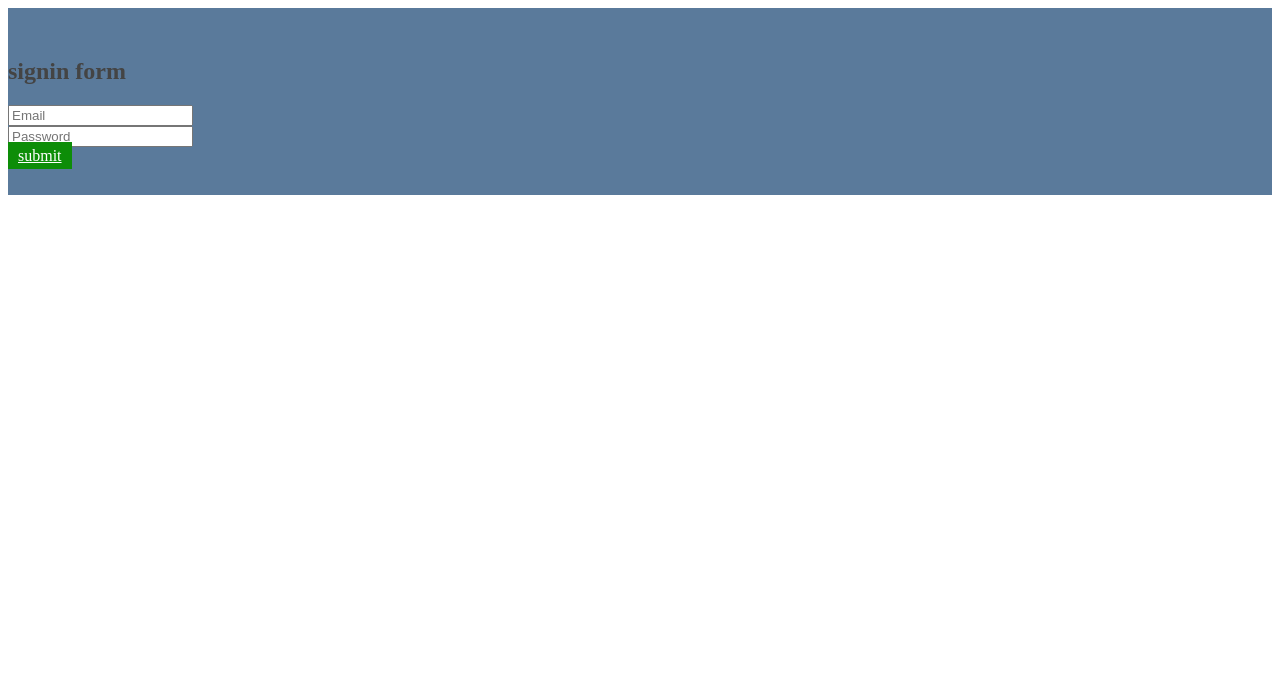
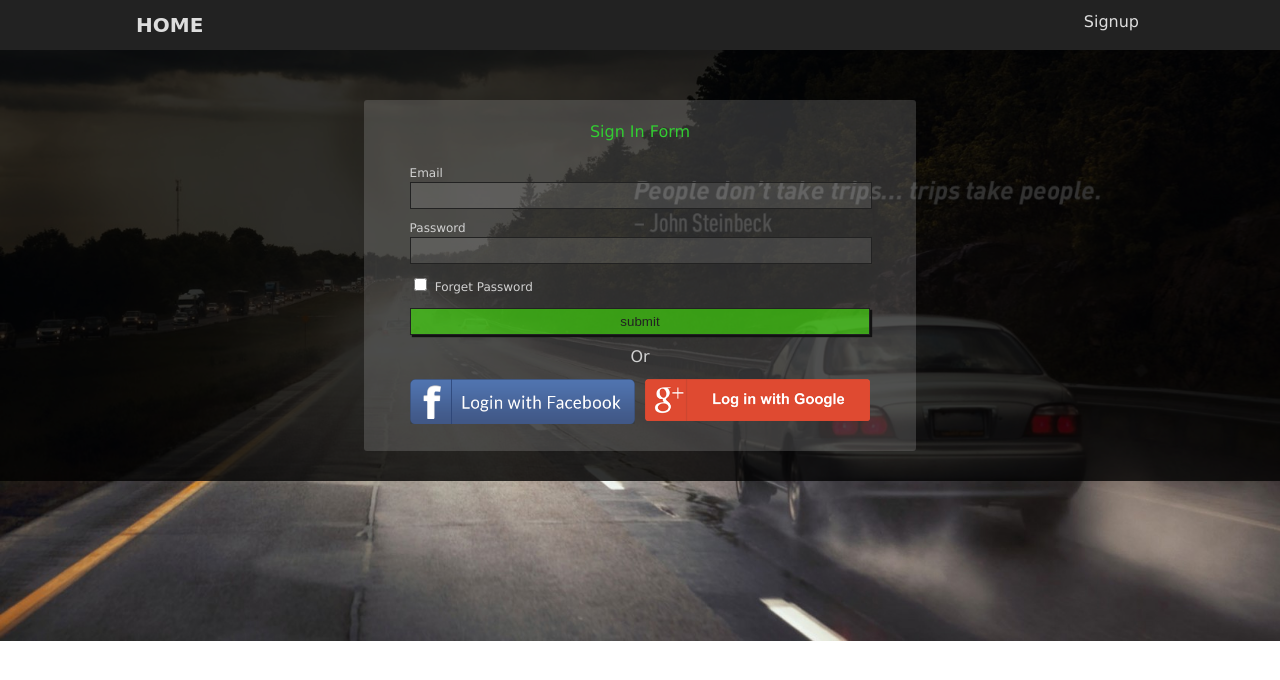
Before and after one commit to Luckzman/Ride-My-Way, a website: page UI/signin-form.html in a window 1280 px wide. Drawn offline with Linux system fonts and the light colour scheme.

Commit message:
apply ui changes to signin form

```diff
--- a/UI/css/reuse.css
+++ b/UI/css/reuse.css
@@ -18,30 +18,34 @@ a {
     overflow: hidden;
 }
 
-/* .navbar a{
-    background-color: transparent;
-    color: #003c96;
-} */
-
-/* .navbar a:hover{
-    color: #6ea6d3;
-    background-color: transparent;
-} */
-
+.overflow {
+    overflow: hidden;
+}
+.navbar{
+    padding: 10px;
+    background-color: #222;
+}
 .navbar .brand {
     font-family: cursive;
-    font-size: 24px;
+    font-size: 20px;
     font-weight: 600;
 }
-/*
-.navbar nav {
-    padding: 8px 0;
-} */
 
-.navbar li {
+.navbar li{
     display: inline;
     list-style: none;
-    margin-left: 20px;
+    margin-left: 10px;
+    padding: 5px;
+}
+
+.navbar a{
+    color: #ddd;
+}
+
+.navbar li:hover{
+    color: #ccc;
+    background-color: transparent;
+    border-bottom: 2px solid #0067bb;
 }
 
 .col-30{
@@ -97,45 +101,3 @@ a {
 .color-green {
     color: #017a01;
 }
-.form-bg {
-    height: 100vh;
-}
-
-.form-style {
-    width: 60%;
-    background-color: #fff;
-    margin: auto;
-    margin-top: 50px;
-    margin-bottom: 30px;
-    padding: 20px;
-    box-shadow: 3px 3px 10px 1px #222;
-}
-
-.form-style .form-group {
-    margin-bottom: 30px;
-    text-align: center
-}
-
-.form-style h2 {
-    text-transform: uppercase;
-    text-align: center;
-    margin-bottom: 30px;
-}
-form input {
-    width: 90%;
-    padding: 7px;
-    border: solid 2px #82b0d6;
-    border-radius: 5px;
-    margin: auto;
-    box-sizing: border-box;
-    -moz-box-sizing: border-box;
-}
-
-form input[type='submit'] {
-    font-size: 18px;
-}
-
-form input[type='submit']:hover {
-    color: gray;
-    background-color: lightgrey;
-}
--- /dev/null
+++ b/UI/css/signin.css
@@ -0,0 +1,104 @@
+body{
+    background: url("./../img/bg-img2.jpg") no-repeat;
+    background-size: cover;
+    background-position: center;
+}
+
+.form-bg {
+    height: 100%;
+    background-color: rgba(0, 0, 0, 0.8);
+}
+
+.form-style {
+    width: 50%;
+    background-color: #ccc3;
+    color: rgb(209, 209, 209);
+    margin: auto;
+    margin-top: 50px;
+    margin-bottom: 30px;
+    padding: 20px;
+    border-radius: 3px;
+}
+form{
+    width: 90%;
+    margin:auto;
+}
+
+form .form-group{
+    margin: 10px 0;
+}
+
+.form-style h2{
+    text-align: center;
+    color: rgb(50, 205, 50);
+    margin-bottom: 20px;
+}
+
+form label{
+    display: block;
+    font-size: 12px;
+}
+
+form input{
+    width: 100%;
+    border: none;
+    padding: 5px 0;
+    background: rgba(255,255,255,0.1);
+    border: solid 1px #222;
+    color: #ccc;
+}
+
+form input[type="checkbox"]{
+    width: fit-content;
+}
+
+form .inline{
+    display: inline;
+}
+
+form .btn-submit{
+    width: 100%;
+    background-color: #43ff0087;
+    border: solid 1px #222;
+    padding: 5px;
+    color: #222;
+    box-shadow: 2px 2px 1px #111;
+}
+
+form .btn{
+    width: 49%;
+}
+
+form img{
+    height: 100%;
+    width: 100%;
+}
+/* .form-style .form-group {
+    margin-bottom: 30px;
+}
+
+.form-style h2 {
+    text-align: center;
+    margin-bottom: 30px;
+}
+form input {
+    width: 90%;
+    padding: 7px;
+    border: solid 2px #82b0d6;
+    border-radius: 5px;
+    margin: auto;
+    box-sizing: border-box;
+    -moz-box-sizing: border-box;
+}
+
+form input[type='submit'] {
+    font-size: 18px;
+}
+form input[type='checkbox'] {
+    display: inline;
+}
+
+form input[type='submit']:hover {
+    color: gray;
+    background-color: lightgrey;
+} */
--- a/UI/signin-form.html
+++ b/UI/signin-form.html
@@ -5,22 +5,51 @@
     <meta http-equiv="X-UA-Compatible" content="IE=edge">
     <title>Ride-My-Way</title>
     <meta name="viewport" content="width=device-width, initial-scale=1">
-    <link rel="stylesheet" type="text/css" media="screen" href="./css/style.css" />
+    <link rel="stylesheet" type="text/css" media="screen" href="./css/reset.css" />
+    <link rel="stylesheet" type="text/css" media="screen" href="./css/reuse.css" />
+    <link rel="stylesheet" type="text/css" media="screen" href="./css/signin.css" />
 </head>
 <body>
     <main class="form-bg">
+        <div class="navbar overflow">
+            <div class="container">
+                <div class="brand float-left">
+                    <a href="./index.html">HOME</a>
+                </div>
+                <nav class="float-right">
+                    <ul>
+                        <li><a class="links" href="./signup-form.html">Signup</a></li>
+                    </ul>
+                </nav>
+            </div>
+        </div>
         <div class="container">
             <div class="form-style">
-                <h2>signin form</h2>
-                <form action="">
+                <h2>Sign In Form</h2>
+                <form>
                     <div class="form-group">
-                        <input type="email" name="" id="name" placeholder="Email" required>
+                        <label for="email">Email</label>
+                        <input type="email" name="" id="email">
                     </div>
                     <div class="form-group">
-                        <input type="password" name="" id="password" placeholder="Password" required>
+                        <label for="password">Password</label>
+                        <input type="password" name="" id="password">
                     </div>
+                    <input type="checkbox" name="forget-password" id="forget-password">
+                    <label class="inline" for="forget-password">Forget Password</label>
                     <div class="form-group">
-                        <a href="./dashboard.html">submit</a>
+                        <button class="btn-submit">submit</button>
+                    </div>
+                    <div class="text-center">
+                        <p>Or</p>
+                    </div>
+                    <div class="overflow mt-10">
+                        <div class="btn float-left">
+                            <a><img src="./img/facebook-login.png" alt="Login with facebook"></a>
+                        </div>
+                        <div class="btn float-right ">
+                            <img src="./img/google-login.png" alt="Login with google">
+                        </div>
                     </div>
                 </form>
             </div>
```
Also changed, not shown: UI/css/home.css (+0 -20 lines), UI/index.html (+11 -3 lines), UI/img/bg-img2.jpg (added), UI/img/facebook-login.png (added), UI/img/fb-logo.png (added), UI/img/google-login.png (added).
